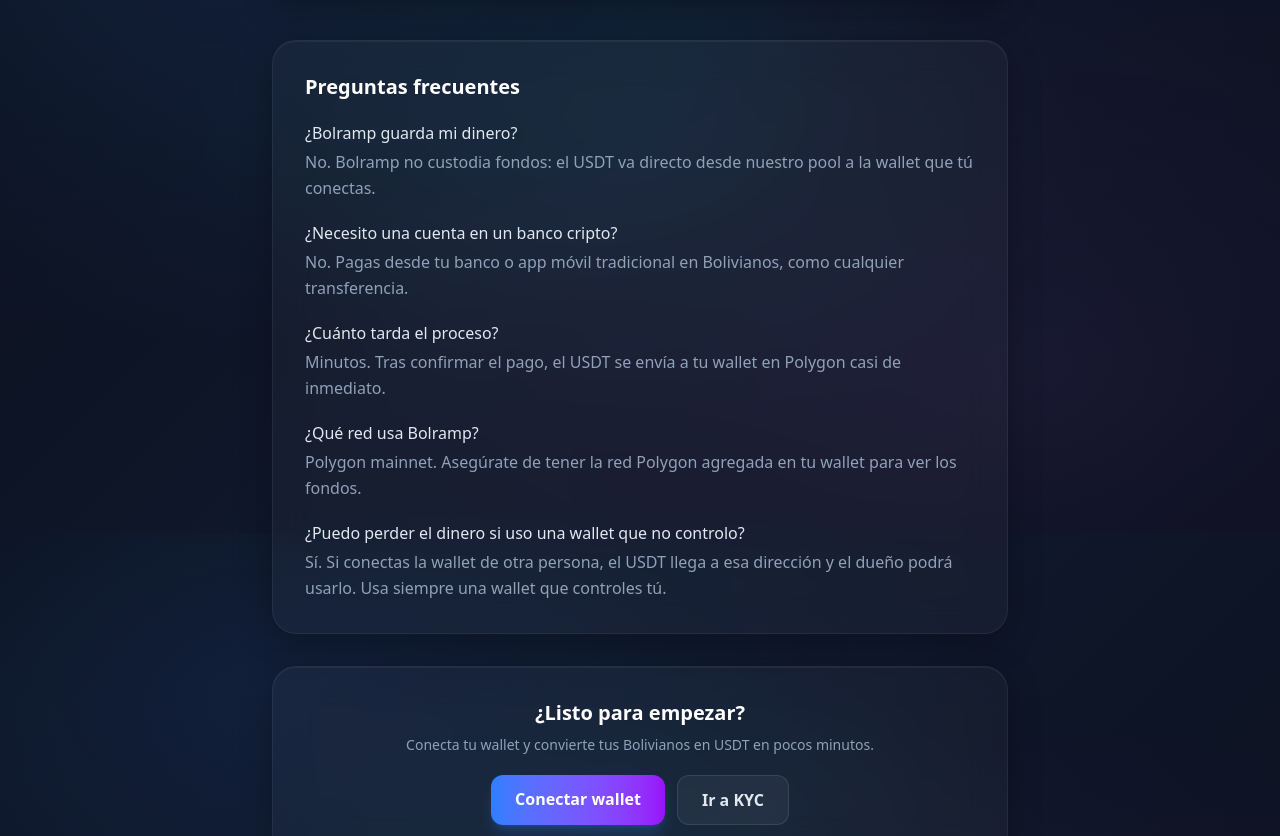
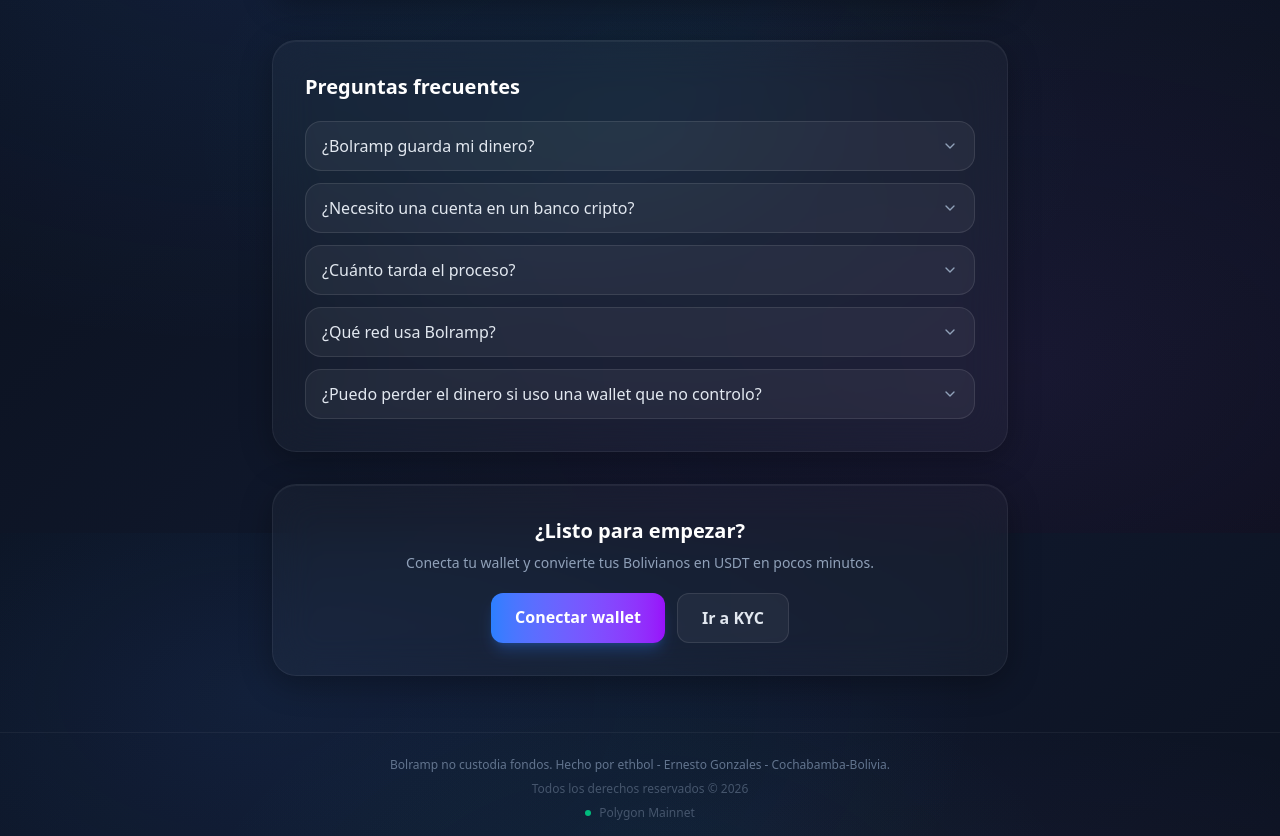
Before and after one commit to ergonber/bolramp, a Next.js app in the folder frontend/: page /como-funciona in a window 1280 px wide. Shown: the part 1867-2703 px from the top of the page. Built offline with nearby package versions, Linux system fonts and the light colour scheme; no server answers; what wagmi would draw is missing.

Commit message:
feat(frontend): collapsible FAQ (details/summary) on Cómo funciona

```diff
--- a/frontend/src/app/como-funciona/page.tsx
+++ b/frontend/src/app/como-funciona/page.tsx
@@ -230,14 +230,34 @@
 
       <section className="glass-card rounded-3xl p-6 sm:p-8 mb-8">
         <h2 className="text-xl font-semibold text-white mb-5">Preguntas frecuentes</h2>
-        <dl className="space-y-5">
+        <div className="space-y-3">
           {FAQ.map((item) => (
-            <div key={item.q}>
-              <dt className="text-slate-200 font-medium mb-1">{item.q}</dt>
-              <dd className="text-slate-400 text-sm sm:text-base leading-relaxed">{item.a}</dd>
-            </div>
+            <details
+              key={item.q}
+              className="group rounded-2xl border border-white/10 bg-white/5 overflow-hidden"
+            >
+              <summary className="flex items-center justify-between gap-3 cursor-pointer select-none px-4 py-3 text-slate-200 font-medium list-none [&::-webkit-details-marker]:hidden">
+                <span>{item.q}</span>
+                <svg
+                  className="w-4 h-4 shrink-0 text-slate-400 transition-transform duration-200 group-open:rotate-180"
+                  fill="none"
+                  viewBox="0 0 24 24"
+                  stroke="currentColor"
+                >
+                  <path
+                    strokeLinecap="round"
+                    strokeLinejoin="round"
+                    strokeWidth={2}
+                    d="M6 9l6 6 6-6"
+                  />
+                </svg>
+              </summary>
+              <p className="px-4 pb-4 text-slate-400 text-sm sm:text-base leading-relaxed">
+                {item.a}
+              </p>
+            </details>
           ))}
-        </dl>
+        </div>
       </section>
 
       <section className="glass-card rounded-3xl p-6 sm:p-8 text-center">
```
